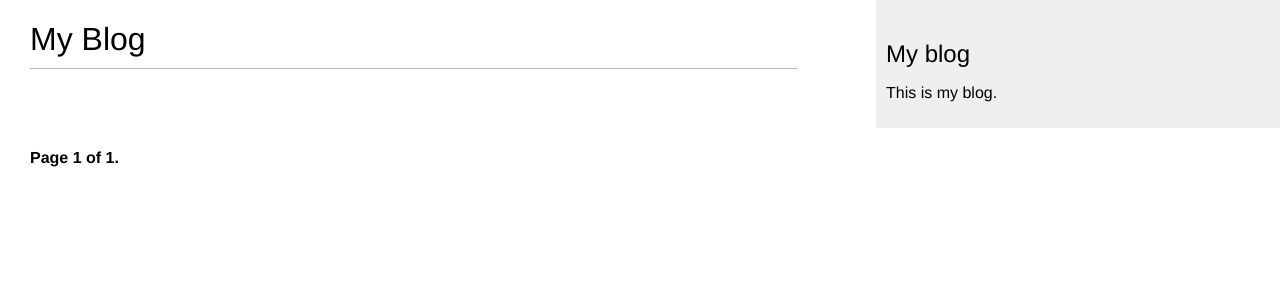
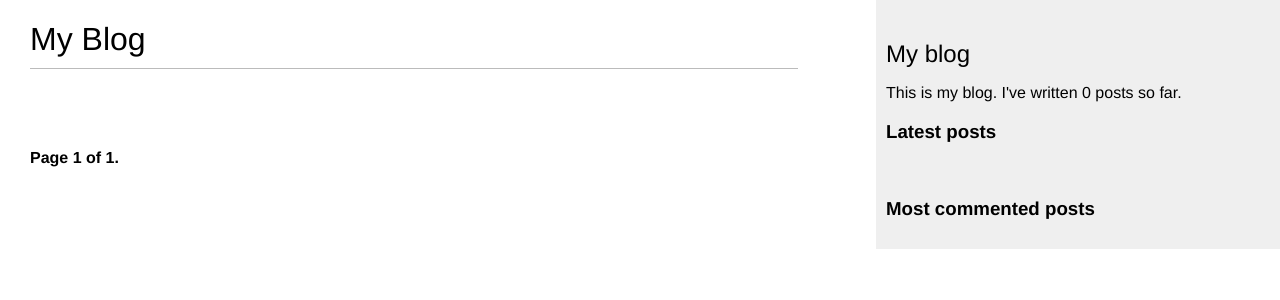
Before and after one commit to oliveirahelena/blog, a Django app: page /blog/ in a window 1280 px wide. Shown: the top 300 px of the page. Run offline with Django 3.2, Linux system fonts and the light colour scheme; data that the repository does not hold is empty.

Commit message:
add custom tag template

```diff
--- a/blog/templates/blog/base.html
+++ b/blog/templates/blog/base.html
@@ -1,3 +1,4 @@
+{% load blog_tags %}
 {% load static %}
 <!doctype html>
 <html lang="en">
@@ -16,7 +17,18 @@
 </div>
 <div id="sidebar">
     <h2>My blog</h2>
-        <p>This is my blog.</p>
+    <p>This is my blog. I've written {% total_posts %} posts so far.</p>
+    <h3>Latest posts</h3>
+    {% show_latest_posts 2 %}
+    <h3>Most commented posts</h3>
+    {% get_most_commented_posts as most_commented_posts %}
+    <ul>
+        {% for post in most_commented_posts %}
+            <li>
+                <a href="{{ post.get_absolute_url }}">{{ post.title }}</a>
+            </li>
+        {% endfor %}
+    </ul>
 </div>
 </body>
 </html>
--- /dev/null
+++ b/blog/templates/blog/post/latest_posts.html
@@ -0,0 +1,7 @@
+<ul>
+    {% for post in latest_posts %}
+        <li>
+            <a href="{{ post.get_absolute_url }}">{{ post.title }}</a>
+        </li>
+    {% endfor %}
+</ul>
--- /dev/null
+++ b/blog/templatetags/blog_tags.py
@@ -0,0 +1,24 @@
+from django import template
+from django.db.models import Count
+
+from ..models import Post
+
+register = template.Library()
+
+
+@register.simple_tag
+def total_posts():
+    return Post.published.count()
+
+
+@register.inclusion_tag('blog/post/latest_posts.html')
+def show_latest_posts(count=5):
+    latest_posts = Post.published.order_by('-publish')[:count]
+    return {'latest_posts': latest_posts}
+
+
+@register.simple_tag
+def get_most_commented_posts(count=5):
+    return Post.published.annotate(
+        total_comments=Count('comments')
+    ).order_by('-total_comments')[:count]
--- a/blog/views.py
+++ b/blog/views.py
@@ -1,5 +1,6 @@
 from django.core.mail import send_mail
 from django.core.paginator import PageNotAnInteger, EmptyPage, Paginator
+from django.db.models import Count
 from django.shortcuts import render, get_object_or_404
 from taggit.models import Tag
 
@@ -55,12 +56,19 @@ def post_detail(request, year, month, day, post):
             new_comment.save()
     else:
         comment_form = CommentForm()
+    #  List of similar posts
+    post_tags_ids = post.tags.values_list('id', flat=True)
+    similar_posts = Post.published.filter(tags__in=post_tags_ids) \
+        .exclude(id=post.id)
+    similar_posts = similar_posts.annotate(same_tags=Count('tags')) \
+                        .order_by('-same_tags', '-publish')[:4]
     return render(request,
                   'blog/post/detail.html',
                   {'post': post,
                    'comments': comments,
                    'new_comment': new_comment,
-                   'comment_form': comment_form})
+                   'comment_form': comment_form,
+                   'similar_posts': similar_posts})
 
 
 def post_share(request, post_id):
```
Also changed, not shown: blog/templates/blog/post/detail.html (+8 -0 lines), blog/templatetags/__init__.py (added). Lines whose indentation alone changed are shown as unchanged.
